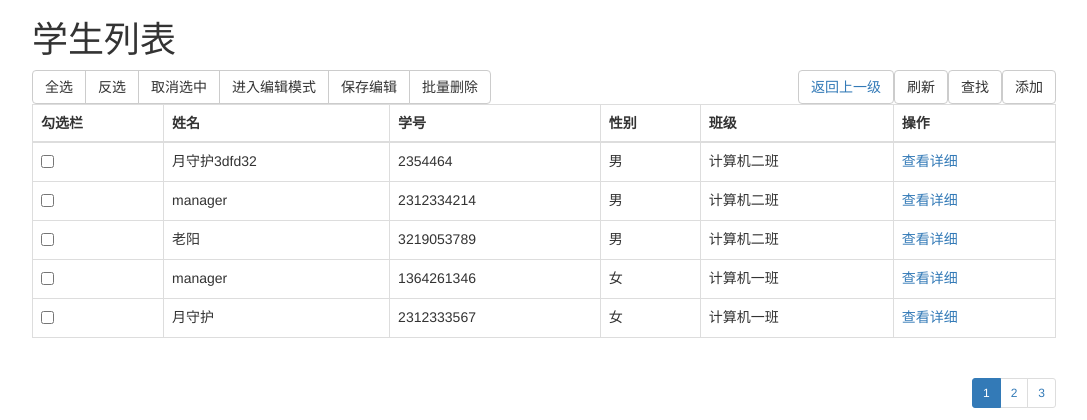
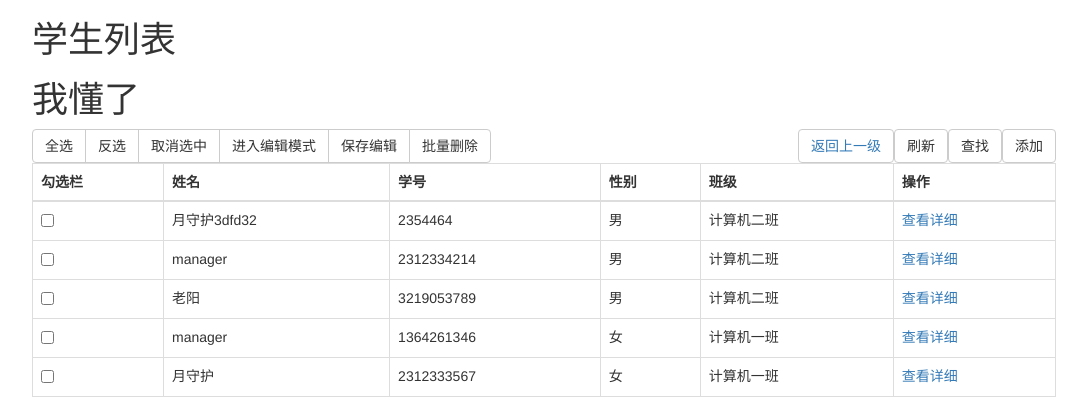
Before and after one commit to yueshouhu/Auto-CURD-and-Pager, a Django app: page /asset/ in a window 1280 px wide. Shown: the top 420 px of the page, without its empty margins (96-1183 px from the left). Run offline with Django 3.2, Linux system fonts and the light colour scheme; data comes from the database, SQL or seed files in the repository; some libraries are stand-ins or nearby versions.

Commit message:
第二次修改，美化了一下页面

```diff
--- a/templates/asset.html
+++ b/templates/asset.html
@@ -10,6 +10,7 @@
 <div style="width: 80%;margin:0 auto">
 
     <h1>学生列表</h1>
+    <h1>我懂了</h1>
     <div>
         <button id="idAdd" type="button" class="btn btn-default" style="margin-right: 0 ;float: right">添加</button>
         <button id="idSeek" type="button" class="btn btn-default" style="margin-right: 0 ;float: right">查找</button>
```
